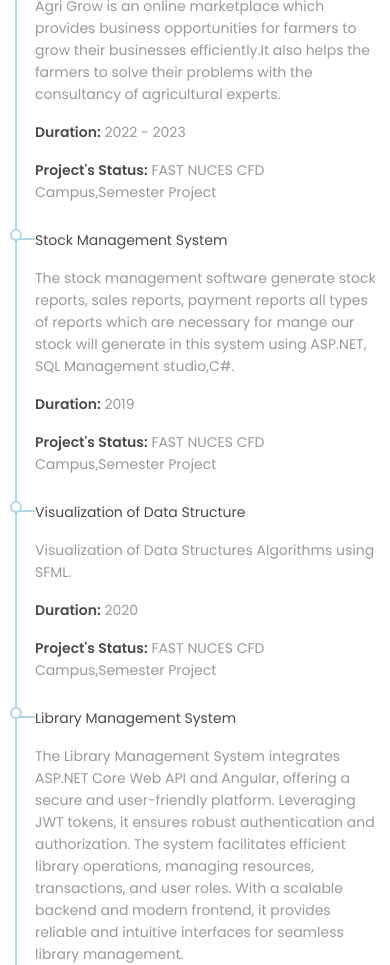
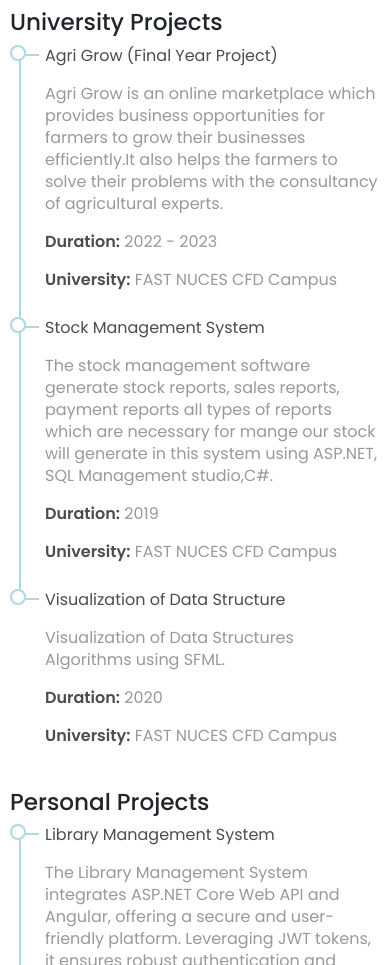
Before and after one commit to shehroz665/PortfolioWebsite, an Angular app: page /home in a window 390 px wide. Shown: the part 2720-3685 px from the top of the page. Built offline with nearby package versions, Linux system fonts and the light colour scheme.

Commit message:
projects updated

```diff
--- a/src/app/projects/projects.component.css
+++ b/src/app/projects/projects.component.css
@@ -1,4 +1,5 @@
 @import url("https://fonts.googleapis.com/css2?family=Poppins:wght@400;500;600&display=swap");
+
 ul {
   display: flex;
   flex-direction: column;
@@ -15,9 +16,12 @@ li {
   font-family: "poppins", sans-serif;
 
 }
-strong,.project-title{
+
+strong,
+.project-title {
   color: #4f4b4b;
 }
+
 li::before {
   content: '';
   position: absolute;
@@ -63,25 +67,11 @@ li.passed::before,
 li.passed::after {
   border-color: dodgerblue;
 }
+
 @media (max-width: 768px) {
   .section {
 
-    padding:0;
-      }
-  ul {
-    font-size: 14px;
+    padding: 0;
   }
 
-  li {
-    padding-left: 25px;
-  }
-
-  li::before {
-    left: 5px;
-  }
-
-  li::after {
-    width: 12px;
-    height: 12px;
-  }
 }
--- a/src/app/projects/projects.component.html
+++ b/src/app/projects/projects.component.html
@@ -24,7 +24,7 @@
                   </ul>
             </div>
             <div>
-                <h3>Personal Projects</h3>
+                <h3>University Projects</h3>
                 <ul>
                     <li *ngFor="let item of universityData" class="project-item">
                       <div >
@@ -33,7 +33,7 @@
                       <div>
                         <p>{{ item.description }}</p>
                         <p><strong>Duration:</strong> {{ item.duration }}</p>
-                        <p><strong>Project's Status:</strong> {{item.status===1? item.company+',Semester Project': 'Personal Project'}}</p>
+                        <p><strong>University:</strong> {{item.company}}</p>
                         <p *ngIf="item.link!=''">
                           <a  [href]="item.link" target="_blank">Project's Link</a>
                         </p>
@@ -41,6 +41,24 @@
                     </li>
                   </ul>
             </div>
+            <div>
+              <h3>Personal Projects</h3>
+              <ul>
+                  <li *ngFor="let item of personalData" class="project-item">
+                    <div >
+                      <p class="project-title">{{ item.title }}</p>
+                    </div>
+                    <div>
+                      <p>{{ item.description }}</p>
+                      <p><strong>Duration:</strong> {{ item.duration }}</p>
+                      <p><strong>University:</strong> {{item.company}}</p>
+                      <p *ngIf="item.link!=''">
+                        <a  [href]="item.link" target="_blank">Project's Link</a>
+                      </p>
+                    </div>
+                  </li>
+                </ul>
+          </div>
         </div>
 
     </div>
--- a/src/app/projects/projects.component.ts
+++ b/src/app/projects/projects.component.ts
@@ -6,31 +6,7 @@ import { Component } from '@angular/core';
   styleUrls: ['./projects.component.css']
 })
 export class ProjectsComponent {
-  universityData:any[]=[
-    {
-      title:'Agri Grow (Final Year Project)',
-      duration:'2022 - 2023',
-      description:'Agri Grow is an online marketplace which provides business opportunities for farmers to grow their businesses efficiently.It also helps the farmers to solve their problems with the consultancy of agricultural experts.',
-      company:'FAST NUCES CFD Campus',
-      link:'',
-      status:1, //1 means university project 0 means personal
-    },
-    {
-      title:'Stock Management System',
-      duration:'2019',
-      description:'The stock management software generate stock reports, sales reports, payment reports all types of reports which are necessary for mange our stock will generate in this system using ASP.NET, SQL Management studio,C#.',
-      company:'FAST NUCES CFD Campus',
-      link:'',
-      status:1,
-    },
-    {
-      title:'Visualization of Data Structure',
-      duration:'2020',
-      description:'Visualization of Data Structures Algorithms using SFML.',
-      company:'FAST NUCES CFD Campus',
-      link:'',
-      status:1,
-    },
+  personalData:any[]=[
     {
       title:'Library Management System',
       duration:'2023',
@@ -55,7 +31,29 @@ export class ProjectsComponent {
       link:'https://github.com/ShehrozMalik665/React-Native-Quiz-App-Quizzler',
       status:0,
     },
-
+  ];
+  universityData:any[]=[
+    {
+      title:'Agri Grow (Final Year Project)',
+      duration:'2022 - 2023',
+      description:'Agri Grow is an online marketplace which provides business opportunities for farmers to grow their businesses efficiently.It also helps the farmers to solve their problems with the consultancy of agricultural experts.',
+      company:'FAST NUCES CFD Campus',
+      link:'',
+    },
+    {
+      title:'Stock Management System',
+      duration:'2019',
+      description:'The stock management software generate stock reports, sales reports, payment reports all types of reports which are necessary for mange our stock will generate in this system using ASP.NET, SQL Management studio,C#.',
+      company:'FAST NUCES CFD Campus',
+      link:'',
+    },
+    {
+      title:'Visualization of Data Structure',
+      duration:'2020',
+      description:'Visualization of Data Structures Algorithms using SFML.',
+      company:'FAST NUCES CFD Campus',
+      link:'',
+    },
   ];
   professionalData:any[]=[
     {
```
